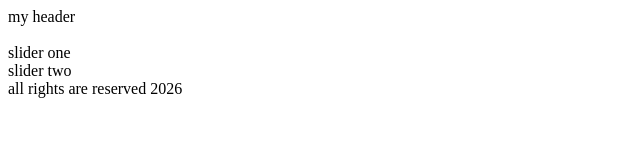
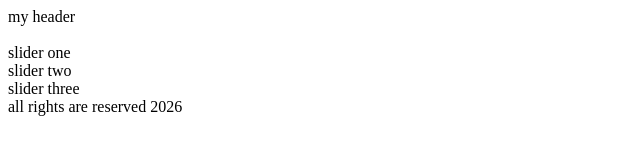
Before and after one commit to MohammadTahaKhademi/git-project-one, a website: page index.html in a window 1280 px wide. Shown: the whole page, without its empty margins (0-640 px from the left). Drawn offline with Linux system fonts and the light colour scheme.

Commit message:
slider three added

```diff
--- a/index.html
+++ b/index.html
@@ -13,6 +13,8 @@
    </div>
 <div class="slider">slider one</div>
 <div class="slider">slider two</div>
+<div class="slider">slider three</div>
+
 
 
 <footer>all rights are reserved 2026</footer>
```
